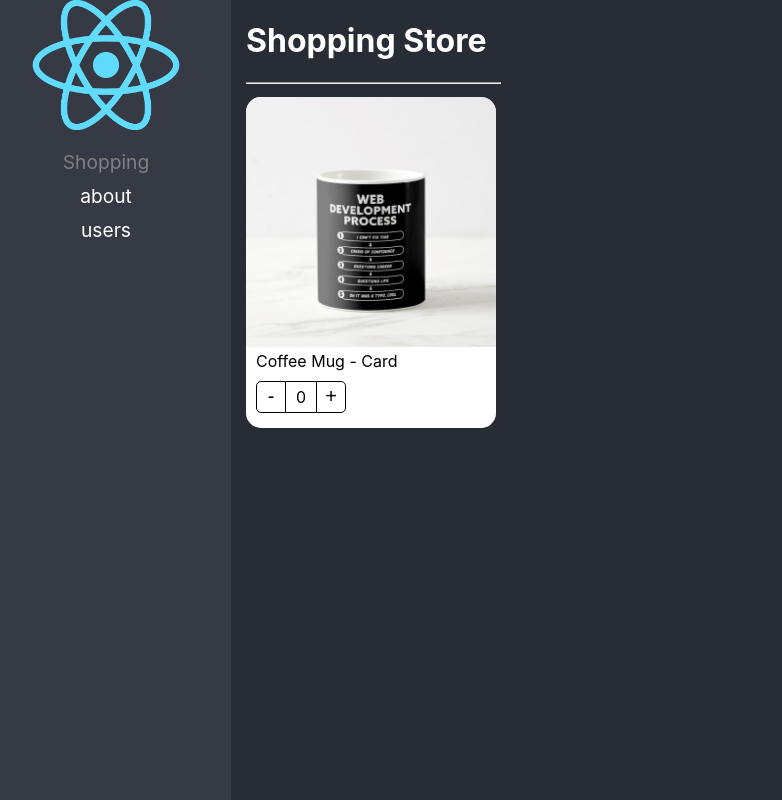
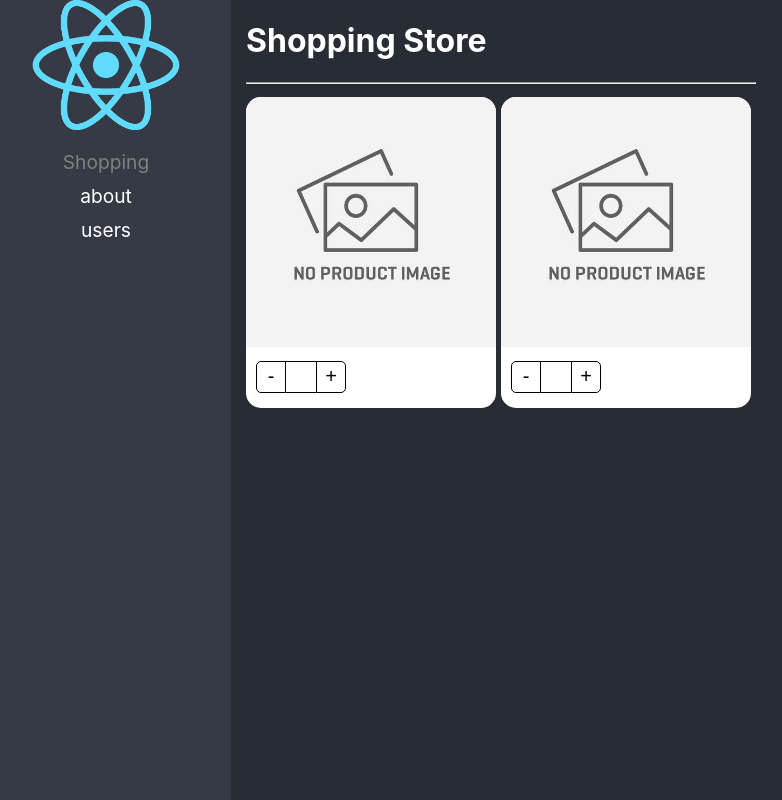
Before and after one commit to EricRusinque/react-app-adv, a React (Vite) app: page / in a window 1280 px wide. Shown: the whole page, without its empty margins (19-801 px from the left). Built offline with nearby package versions, Linux system fonts and the light colour scheme.

Commit message:
unificar exportaciones

```diff
--- a/src/02-component-patterns/components/ProductCard.tsx
+++ b/src/02-component-patterns/components/ProductCard.tsx
@@ -1,10 +1,11 @@
 import styles from "../styles/styles.module.css";
 import noImage from "../assets/no-image.jpg"
-import { useState } from "react";
+import { ReactElement, useState } from "react";
 import { useProduct } from '../hooks/useProduct';
 
 interface Props {
     product: Product;
+    children?: ReactElement | ReactElement[]
 }
 
 
@@ -14,18 +15,31 @@ interface Product {
     img?: string;
 }
 
-export const ProductCard = ({ product }:Props ) => {
 
-    const { counter, increaseBy} = useProduct();
+export const ProductImage = ({ img = '' }) => {
+    return (
+
+        <img className={ styles.productImg } src={ img ? img : noImage } alt="Product Img"/>
+
+    );
+}
+
+export const ProductTitle = ({ title }: { title: string}) => {
 
     return (
-        <div className={ styles.productCard }>
+        <span className={ styles.productDescription}> { title }</span>
+    )
+}
 
-           <img className={ styles.productImg } src={ product.img ? product.img : noImage } alt="Coffee Mug"/>
+interface ProductButtonsProps {
+    increaseBy: (value: number) => void;
+    counter: number;
+}
 
-           <span className={ styles.productDescription}> { product.title }</span>
+export const ProductButtons = ({ increaseBy, counter }: ProductButtonsProps ) => {
 
-           <div className={styles.buttonsContainer }>
+    return (
+        <div className={styles.buttonsContainer }>
                 <button
                     className={ styles.buttonMinus}
                     onClick={ () => increaseBy(-1)}
@@ -41,7 +55,40 @@ export const ProductCard = ({ product }:Props ) => {
                 >
                     +
                 </button>
-           </div>
+        </div>
+    )
+}
+
+
+export const ProductCard = ({ product, children }:Props ) => {
+
+    const { counter, increaseBy} = useProduct();
+
+    return (
+        <div className={ styles.productCard }>
+
+            {
+                children
+            }
+
+          {/*   <ProductImage
+            img={ product.img}
+            />
+
+            <ProductTitle
+            title={ product.title }
+            />
+
+            <ProductButtons
+            counter={ 0 }
+            increaseBy={ increaseBy }
+            /> */}
+
         </div>
   )
 }
+
+
+ProductCard.Title = ProductTitle;
+ProductCard.Image = ProductImage;
+ProductCard.Buttons = ProductButtons;
--- a/src/02-component-patterns/pages/ShoppingPage.tsx
+++ b/src/02-component-patterns/pages/ShoppingPage.tsx
@@ -1,5 +1,5 @@
 import React from 'react'
-import { ProductCard } from '../components/ProductCard'
+import { ProductCard, ProductImage, ProductTitle, ProductButtons } from '../components/ProductCard';
 
 
 const product = {
@@ -23,7 +23,17 @@ export const ShoppingPage = () => {
         }}
 
         >
-            <ProductCard product={ product }/>
+            <ProductCard product={ product }>
+              <ProductImage />
+              <ProductTitle title={''}/>
+              <ProductButtons/>
+            </ProductCard>
+
+            <ProductCard product={ product }>
+              <ProductCard.Image />
+              <ProductCard.Title title={''}/>
+              <ProductCard.Buttons/>
+            </ProductCard>
 
 
         </div>
```
